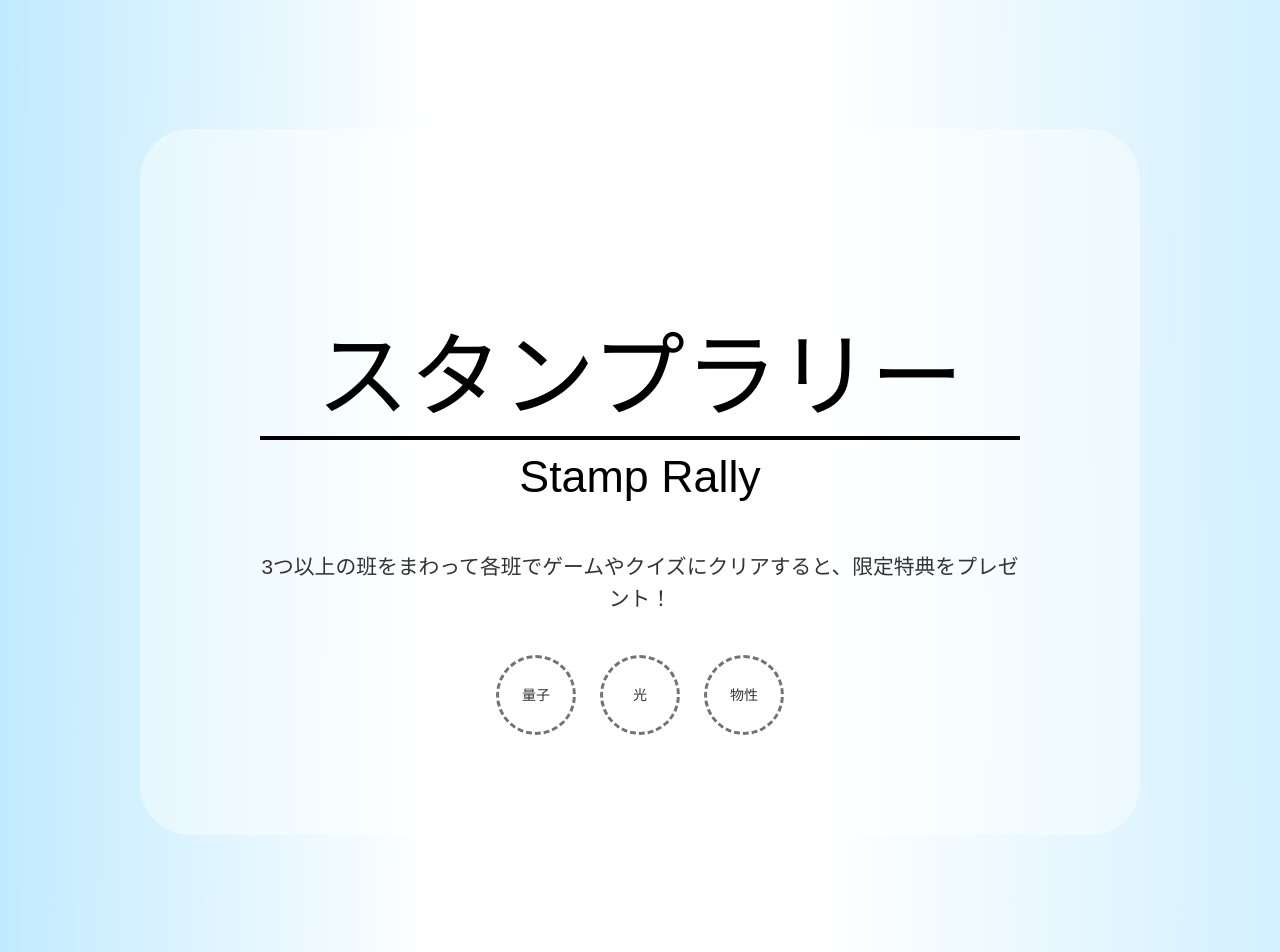
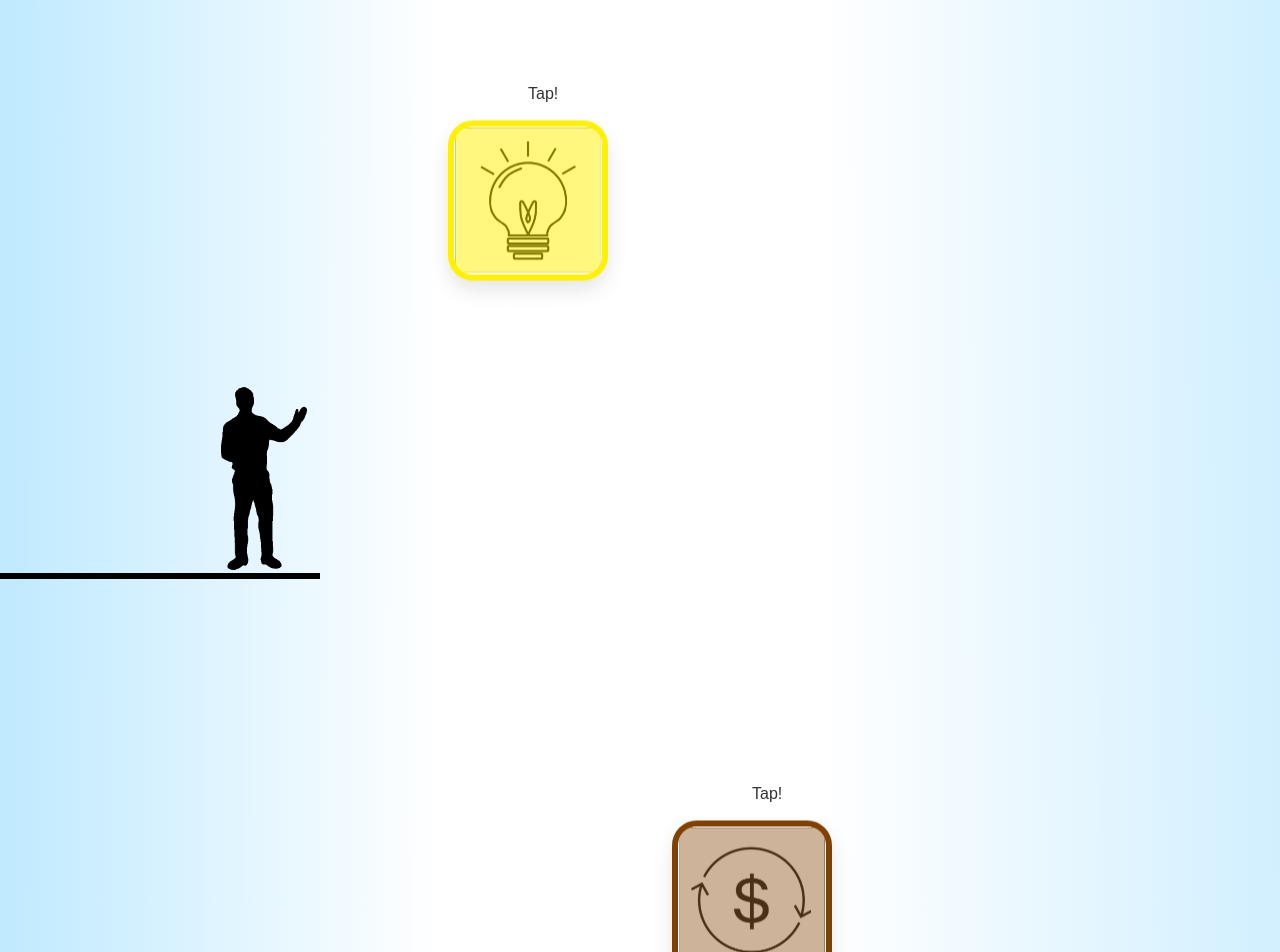
Before and after one commit to Ratstar216/ap-mayfes-2026, a Next.js app: page / in a window 1280 px wide. Shown: the part 2400-3352 px from the top of the page. Built offline with nearby package versions, Linux system fonts and the light colour scheme; a web font is replaced by a local one.

Commit message:
add: exhibitions temporary added

```diff
--- a/src/app/page.tsx
+++ b/src/app/page.tsx
@@ -17,15 +17,15 @@ const electionUrl = "https://visitor.gogatsusai.jp/project/054";
 
 const exhibitions = [
   {
-    id: "quantum",
+    id: "board-game",
     side: "left",
-    title: "量子班：ミクロの探検",
-    copy: "目には見えないミクロな世界の不思議な振る舞いを、体験型展示を通して解き明かします。",
-    color: "#c8c8cb",
-    icon: "/expo-assets/quantum.svg",
-    iconAlt: "量子班",
+    title: "ボードゲーム班",
+    copy: "ボードゲームを作り、それをプレイすることで、ゲームの楽しさや工学の面白さを感じてみましょう！（仮）",
+    color: "#FF4B00",
+    icon: "/expo-assets/boardgame.svg",
+    iconAlt: "ボードゲーム班",
     person: "/expo-assets/man-reading.gif",
-    personAlt: "本を持って見上げる男性",
+    personAlt: "本を読んでいる男性",
   },
   {
     id: "security",
@@ -38,6 +38,74 @@ const exhibitions = [
     person: "/expo-assets/woman-sitting.gif",
     personAlt: "座っている女性",
   },
+  {
+    id: "light",
+    side: "left",
+    title: "光班",
+    copy: "光の不思議な性質を体験型展示で解き明かします。（仮）",
+    color: "#FFF100",
+    icon: "/expo-assets/light.svg",
+    iconAlt: "光班",
+    person: "/expo-assets/man-waving.gif",
+    personAlt: "手を振っている男性",
+  },
+  {
+    id: "finance",
+    side: "right",
+    title: "金融班",
+    copy: "数理モデルで再現された金融市場の値動きを見ながら自動取引AIとどちらがより利益を出せるか勝負しよう！！",
+    color: "#804000",
+    icon: "/expo-assets/finance.svg",
+    iconAlt: "金融班",
+    person: "/expo-assets/woman-writing.gif",
+    personAlt: "物を書いている女性",
+  },
+  {
+    id: "materials",
+    side: "left",
+    title: "物性班",
+    copy: "物性の不思議な性質を体験型展示で解き明かします。（仮）",
+    color: "#03AF7A",
+    icon: "/expo-assets/materials.svg",
+    iconAlt: "物性班",
+    person: "/expo-assets/man-thinking.gif",
+    personAlt: "考えている男性",
+  },
+  {
+    id: "control",
+    side: "right",
+    title: "制御班",
+    copy: "制御の不思議な性質を体験型展示で解き明かします。（仮）",
+    color: "#005AFF",
+    icon: "/expo-assets/control.svg",
+    iconAlt: "制御班",
+    person: "/expo-assets/woman-waving.gif",
+    personAlt: "手を振っている女性",
+  },
+  {
+    id: "statistics",
+    side: "left",
+    title: "確率統計班",
+    copy: "確率統計の不思議な性質を体験型展示で解き明かします。（仮）",
+    color: "#03AF7A",
+    icon: "/expo-assets/statistics.svg",
+    iconAlt: "確率統計班",
+    person: "/expo-assets/man-reading.gif",
+    personAlt: "本を読んでいる男性",
+  },
+  {
+    id: "quantum",
+    side: "right",
+    title: "量子班：ミクロの探検",
+    copy: "目には見えないミクロな世界の不思議な振る舞いを、体験型展示を通して解き明かします。",
+    color: "#c8c8cb",
+    icon: "/expo-assets/quantum.svg",
+    iconAlt: "量子班",
+    person: "/expo-assets/woman-sitting.gif",
+    personAlt: "座っている女性",
+  },
+
+
 ] as const;
 
 const stamps = ["量子", "光", "物性"];
```
